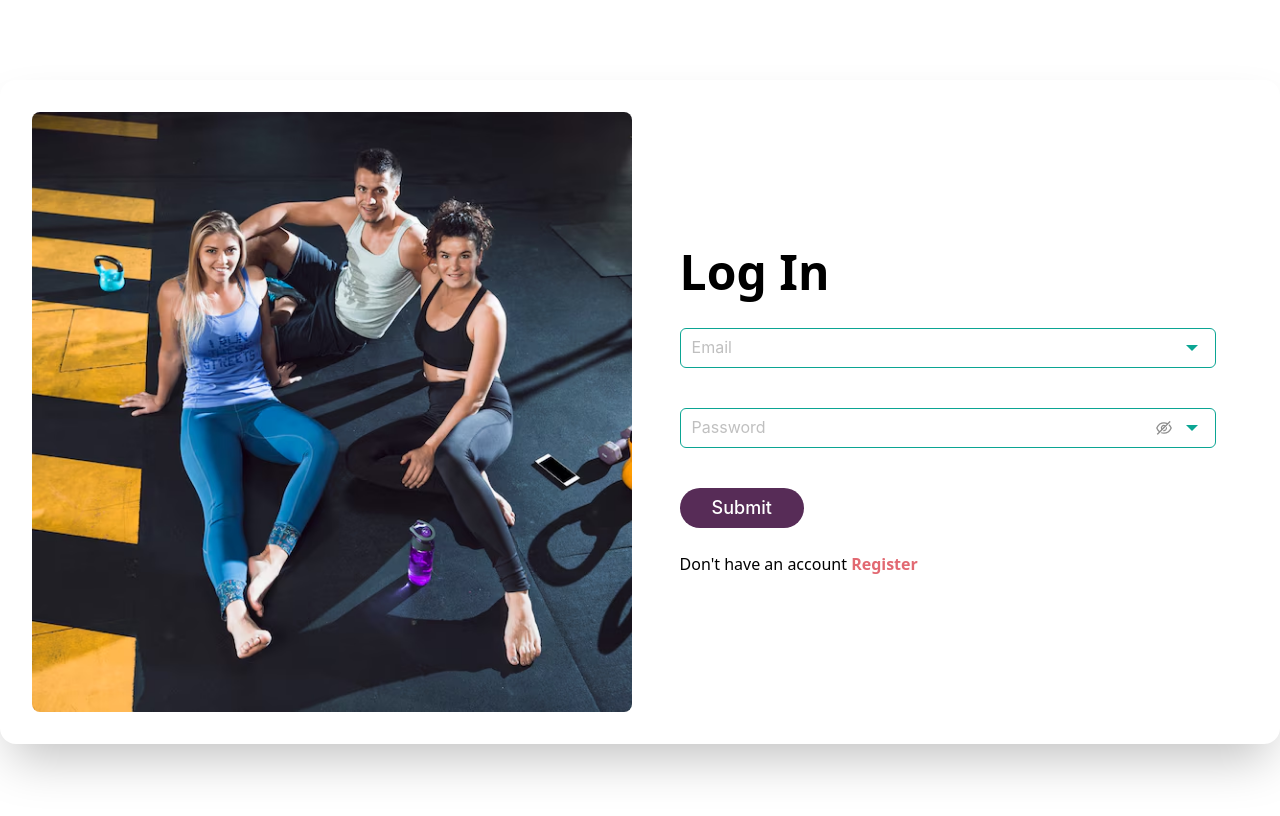
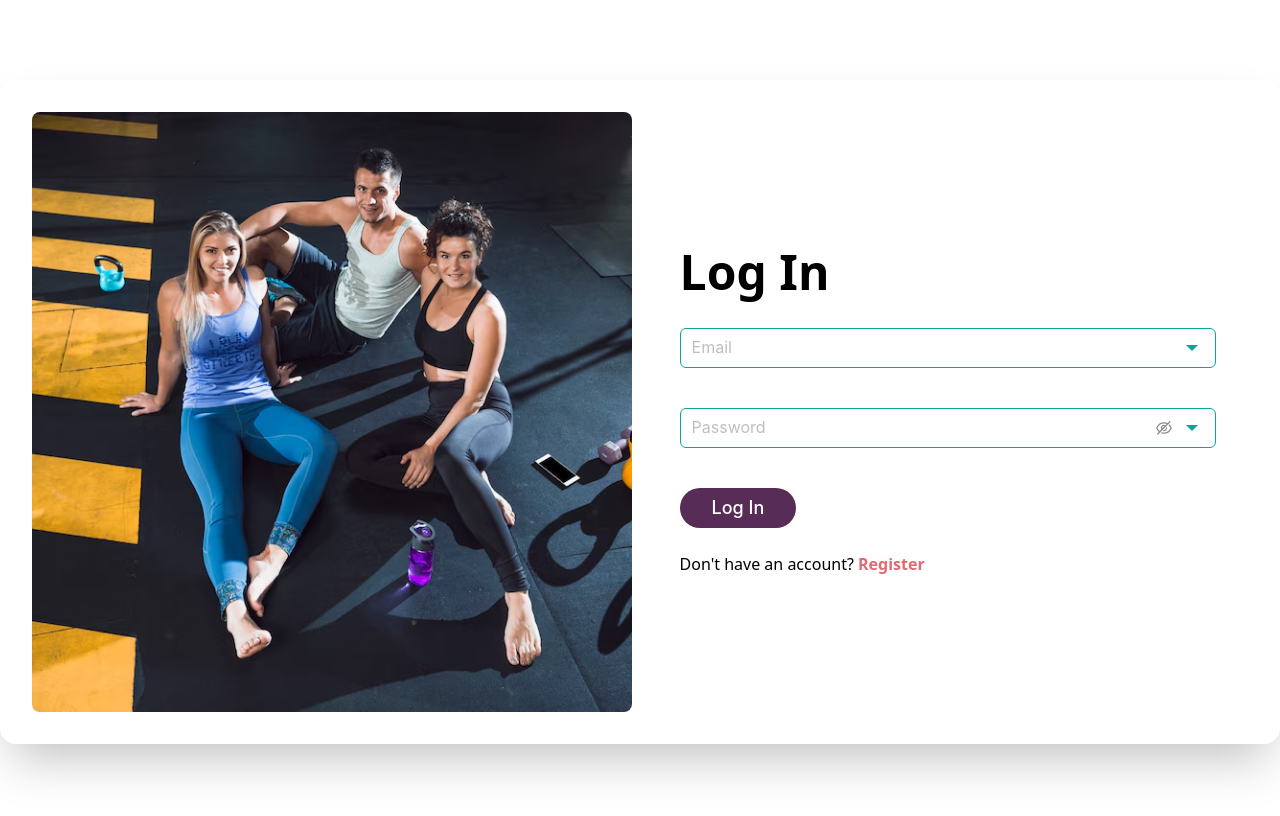
Before and after one commit to MDTanvirAhmedEmon/morfitter-frontend, a Next.js app: page /auth/login in a window 1280 px wide. Shown: the top 816 px of the page. Built offline with nearby package versions, Linux system fonts and the light colour scheme.

Commit message:
fixed register circle

```diff
--- a/src/app/auth/login/page.js
+++ b/src/app/auth/login/page.js
@@ -71,12 +71,14 @@ const LogIn = () => {
 
                         {/* Submit Button */}
                         <Form.Item>
+                            <Link href={`/`}>
                                 <button type="submit" className="bookBtn text-lg font-medium leading-8 text-white bg-secondary hover:bg-greenColor py-2 md:py-1 px-6 md:px-8 rounded-full capitalize transition-all hover:">
-                Submit
+                                    Log In
                                 </button>
+                            </Link>
                         </Form.Item>
                     </Form>
-          <p className=" mt-6">Don&apos;t have an account <Link className=" text-primary font-semibold" href={`/auth/register`}>Register</Link></p>
+                    <p className=" mt-6">Don&apos;t have an account? <Link className=" text-primary font-semibold" href={`/auth/register`}>Register</Link></p>
                 </div>
             </div>
         </section>
--- a/src/app/auth/register/page.js
+++ b/src/app/auth/register/page.js
@@ -4,6 +4,7 @@ import { PhoneOutlined } from "@ant-design/icons";
 import { IoMdArrowDropdown } from "react-icons/io";
 import dynamic from "next/dynamic";
 import regiserImg from '../../../assets/register.png'
+import circle from '../../../assets/circle.svg'
 import Image from "next/image";
 import { PiCamera } from "react-icons/pi";
 import { useState } from "react";
@@ -24,7 +25,7 @@ const Register = () => {
     <section className="py-20">
       <div className="xl:container mx-auto flex flex-col lg:flex-row gap-4 shadow-2xl p-4 md:p-8 rounded-2xl">
         {/* Image Section */}
-        <div className="lg:w-1/2 rounded-lg overflow-hidden ">
+        <div className="lg:w-1/2 rounded-lg  overflow-hidden ">
           <Image
             height={0}
             width={0}
@@ -61,18 +62,20 @@ const Register = () => {
               </Form.Item>
 
               <div className="relative mb-8 md:-mt-6">
+                <Image src={circle} className=" absolute  w-[300px]" alt="circle" height={0} width={0} />
                 <Avatar
                   size={140}
                   src={profilePicUrl || "/default-avatar.png"}
-                  className="border-4 border-[50%] border-white outline outline-4 outline-primary shadow-xl"
+                  className="border-4 m-[7px]"
                 />
                 <Upload
                   showUploadList={false}
                   onChange={handleProfilePicUpload}
-                  className="absolute bottom-2 right-2 flex justify-center items-center h-[28px] bg-teal-500 px-1 py-1 rounded-full cursor-pointer "
+                  className="absolute bottom-4 right-3 flex justify-center items-center h-[28px] bg-teal-500 px-1 py-1 rounded-full cursor-pointer "
                 >
                   <PiCamera className=" w-5 h-5 text-white" />
                 </Upload>
+
               </div>
             </div>
 
@@ -168,7 +171,7 @@ const Register = () => {
               </button>
             </Form.Item>
           </Form>
-          <p className=" mt-6">Already have an account <Link className=" text-primary font-semibold" href={`/auth/login`}>Log In</Link></p>
+          <p className=" mt-6">Already have an account? <Link className=" text-primary font-semibold" href={`/auth/login`}>Log In</Link></p>
         </div>
       </div>
     </section>
--- a/src/app/globals.css
+++ b/src/app/globals.css
@@ -15,3 +15,16 @@
 .join-card:hover .join-card-text{
     color:  white;
 }
+
+.circle {
+    width: 200px;
+    height: 200px;
+    border-radius: 50%;
+    background: conic-gradient(
+      from 90deg,
+      #ff0000 0% 25%,
+      #ffff00 25% 50%,
+      #00ff00 50% 75%,
+      #0000ff 75% 100%
+    );
+  }
```
Also changed, not shown: src/assets/circle.svg (added). Lines whose indentation alone changed are shown as unchanged.
